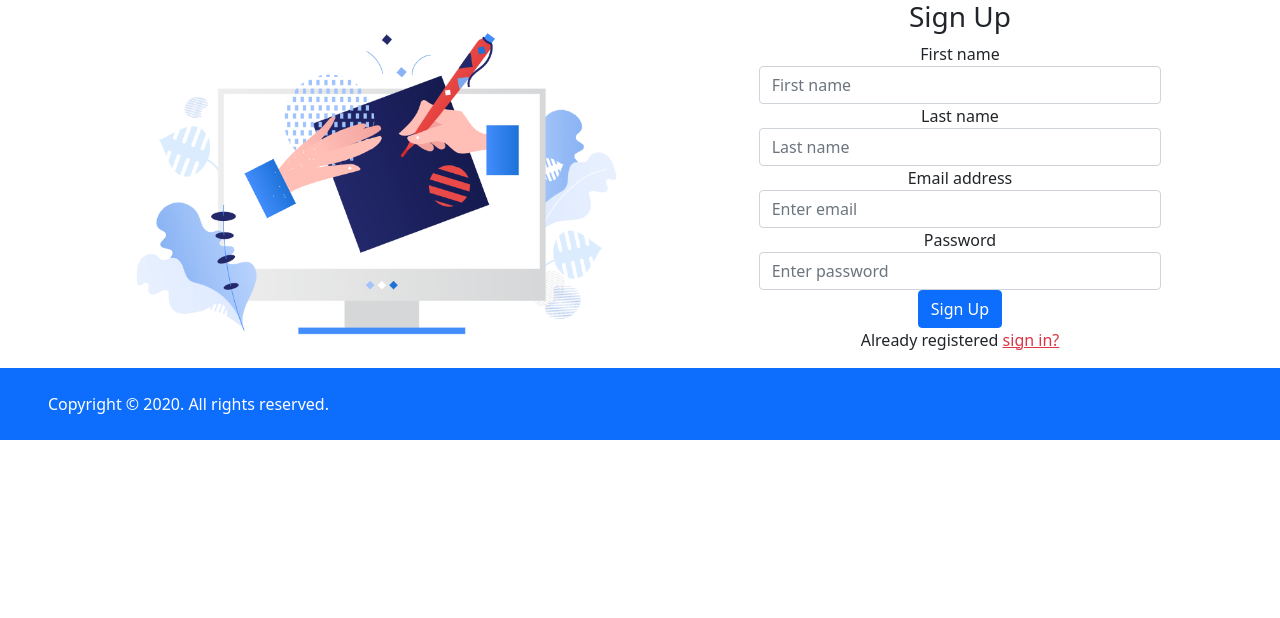
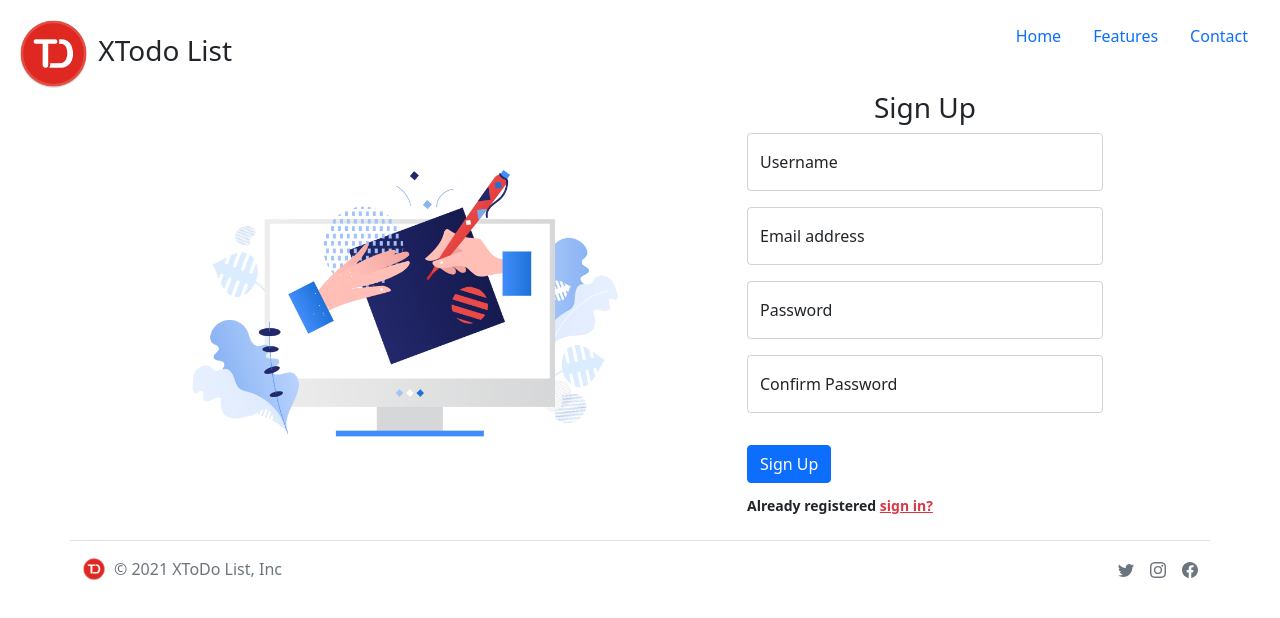
Before and after one commit to omid-nazifi/fh-campus-web-XTodoList, a React (Create React App) app in the folder client/: page /sign-up in a window 1280 px wide. Shown: the top 618 px of the page. Built offline with nearby package versions, Linux system fonts and the light colour scheme.

Commit message:
update signin and signup ui

```diff
--- a/client/package.json
+++ b/client/package.json
@@ -35,6 +35,7 @@
     "react": "^17.0.2",
     "react-bootstrap": "^2.0.0",
     "react-dom": "^17.0.2",
+    "react-icons": "^4.3.1",
     "react-router-dom": "^5.3.0",
     "react-scripts": "4.0.3",
     "sass": "^1.43.3",
--- a/client/src/App.js
+++ b/client/src/App.js
@@ -1,14 +1,23 @@
+import React, { Component } from 'react';
 import './styles/App.css';
+import Logo from './img/logo512.png';
 
 import { BrowserRouter as Router, Switch, Route } from "react-router-dom";
+import { BsFacebook, BsTwitter, BsInstagram } from "react-icons/bs"
 
 
 import SignIn from './scripts/signin';
 import SignUp from './scripts/signup';
 
-function App() {
+class App extends Component {
+  render() {
+    const header = this.header();
+    const footer = this.footer();
     return (
       <Router>
+        <div class="cover-container d-flex w-100 h-100 p-3 mx-auto flex-column">
+          {header}
+          <main>
             <div className="App">
               <div className="auth-wrapper">
                 <div className="auth-inner">
@@ -19,8 +28,48 @@ function App() {
                   </Switch>
                 </div>
               </div>
-    </div></Router>
+            </div>
+          </main>
+          {footer}
+        </div>
+      </Router>
     );
   }
 
+  header() {
+    return (
+      <header class="mb-auto">
+        <div>
+
+          <h3 class="float-md-start mb-0"><img src={Logo} alt="Logo" height="75" /> XTodo List</h3>
+          <nav class="nav nav-masthead justify-content-center float-md-end">
+            <a class="nav-link active" aria-current="page" href="#">Home</a>
+            <a class="nav-link" href="#">Features</a>
+            <a class="nav-link" href="#">Contact</a>
+          </nav>
+        </div>
+      </header>
+    )
+  }
+
+  footer() {
+    return (
+      <footer class="container d-flex flex-wrap justify-content-between align-items-center py-3 my-4 border-top">
+          <div class="col-md-4 d-flex align-items-center">
+              <a href="/" class="mb-3 me-2 mb-md-0 text-muted text-decoration-none lh-1" aria-label="logo">
+                  <img src={Logo} alt="Logo" height="24"/>
+              </a>
+              <span class="text-muted">&copy; 2021 XToDo List, Inc</span>
+          </div>
+
+          <ul class="nav col-md-4 justify-content-end list-unstyled d-flex">
+              <li class="ms-3"><a class="text-muted" href="#" aria-label="Twitter"><BsTwitter/></a></li>
+              <li class="ms-3"><a class="text-muted" href="#" aria-label="Instagram"><BsInstagram/></a></li>
+              <li class="ms-3"><a class="text-muted" href="#" aria-label="Facebbok"><BsFacebook/></a></li>
+          </ul>
+      </footer>
+  )
+  }
+}
+
 export default App;
--- a/client/src/scripts/signin.js
+++ b/client/src/scripts/signin.js
@@ -1,75 +1,54 @@
 import React, { Component } from 'react';
-import '../scripts/signup';
+import 'bootstrap/dist/css/bootstrap.min.css';
 import banner from '../img/draw2.png';
 
 import { Link } from 'react-router-dom';
+import { Button, FloatingLabel, Form } from 'react-bootstrap';
 
 class SignIn extends Component {
     render() {
         return (
-            <section class="vh-100">
-                <div class="container-fluid h-custom">
+            <section>
+                <div class="container">
                     <div class="row d-flex justify-content-center align-items-center h-100">
                         <div class="col-md-9 col-lg-6 col-xl-5">
                             <img src={banner} class="img-fluid" alt="Sign in banner" />
                         </div>
                         <div class="col-md-8 col-lg-6 col-xl-4 offset-xl-1">
-                            <form>
-
-                                {/* Email input */}
-                                <div class="form-outline mb-4">
-                                    <input type="email" id="form3Example3" class="form-control form-control-lg"
-                                        placeholder="Enter a valid email address" />
-                                    <label class="form-label" for="form3Example3">Email address</label>
-                                </div>
-
-                                {/* Password input */}
-                                <div class="form-outline mb-3">
-                                    <input type="password" id="form3Example4" class="form-control form-control-lg"
-                                        placeholder="Enter password" />
-                                    <label class="form-label" for="form3Example4">Password</label>
-                                </div>
-
+                            <Form>
+                                <h3>Sign In</h3>
+                                <FloatingLabel
+                                    controlId="floatingInput"
+                                    label="Email address"
+                                    className="mb-3"
+                                >
+                                    <Form.Control type="email" placeholder="name@example.com" />
+                                </FloatingLabel>
+                                <FloatingLabel controlId="floatingPassword" label="Password">
+                                    <Form.Control type="password" placeholder="Password" />
+                                </FloatingLabel>
                                 <div class="d-flex justify-content-between align-items-center">
                                     {/* Checkbox */}
                                     <div class="form-check mb-0">
-                                        <input class="form-check-input me-2" type="checkbox" value="" id="form2Example3" />
-                                        <label class="form-check-label" for="form2Example3">
-                                            Remember me
-                                        </label>
+                                        <Form.Check
+                                            inline
+                                            label="Remmeber me"
+                                            name="group1"
+                                            type="checkbox"
+                                            id={`inline-checkbox-1`}
+                                        />
                                     </div>
                                     <a href="#!" class="text-body">Forgot password?</a>
                                 </div>
-
                                 <div class="text-center text-lg-start mt-4 pt-2">
-                                    <button type="button" class="btn btn-primary btn-lg">Login</button>
+                                    <Button variant="primary" type="submit">
+                                        Login
+                                    </Button>
                                     <p class="small fw-bold mt-2 pt-1 mb-0">Don't have an account?
-                                    <Link to={"/sign-up"} className="link-danger">Register</Link></p>
+                                        <Link to={"/sign-up"} className="link-danger">Register</Link></p>
                                 </div>
-
-                            </form>
+                            </Form>
                         </div>
-                    </div>
-                </div>
-                <div class="d-flex flex-column flex-md-row text-center text-md-start justify-content-between py-4 px-4 px-xl-5 bg-primary">
-                    {/* Copyright */}
-                    <div class="text-white mb-3 mb-md-0">
-                        Copyright © 2020. All rights reserved.
-                    </div>
-
-                    <div>
-                        <a href="#!" class="text-white me-4">
-                            <i class="fab fa-facebook-f"></i>
-                        </a>
-                        <a href="#!" class="text-white me-4">
-                            <i class="fab fa-twitter"></i>
-                        </a>
-                        <a href="#!" class="text-white me-4">
-                            <i class="fab fa-google"></i>
-                        </a>
-                        <a href="#!" class="text-white">
-                            <i class="fab fa-linkedin-in"></i>
-                        </a>
                     </div>
                 </div>
             </section>
--- a/client/src/scripts/signup.js
+++ b/client/src/scripts/signup.js
@@ -2,67 +2,40 @@ import React, { Component } from 'react';
 import banner from '../img/draw2.png';
 
 import { Link } from 'react-router-dom';
+import { Button, FloatingLabel, Form } from 'react-bootstrap';
 
 class SignUp extends Component {
     render() {
         return (
-            <section class="vh-100">
-                <div class="container-fluid h-custom">
-                    <div class="row d-flex justify-content-center align-items-center h-100">
+            <section>
+                <div class="container">
+                    <div class="row d-flex justify-content-center align-items-center">
                         <div class="col-md-9 col-lg-6 col-xl-5">
                             <img src={banner} class="img-fluid" alt="Sign in banner" />
                         </div>
                         <div class="col-md-8 col-lg-6 col-xl-4 offset-xl-1">
-                            <form>
+                            <Form>
                                 <h3>Sign Up</h3>
-
-                                <div className="form-group">
-                                    <label>First name</label>
-                                    <input type="text" className="form-control" placeholder="First name" />
+                                <FloatingLabel controlId="floatingInput" label="Username" className="mb-3">
+                                    <Form.Control type="text" placeholder="Username" />
+                                </FloatingLabel>
+                                <FloatingLabel controlId="floatingInput" label="Email address" className="mb-3">
+                                    <Form.Control type="email" placeholder="name@example.com" />
+                                </FloatingLabel>
+                                <FloatingLabel controlId="floatingPassword" label="Password" className="mb-3">
+                                    <Form.Control type="password" placeholder="Password" />
+                                </FloatingLabel>
+                                <FloatingLabel controlId="floatingPassword2" label="Confirm Password">
+                                    <Form.Control type="password" placeholder="Confirm Password" />
+                                </FloatingLabel>
+                                <div class="text-center text-lg-start mt-4 pt-2">
+                                    <Button variant="primary" type="submit">Sign Up</Button>
+                                    <p class="small fw-bold mt-2 pt-1 mb-0">
+                                        Already registered <Link to={"/sign-in"} className="link-danger">sign in?</Link>
+                                    </p>
                                 </div>
-
-                                <div className="form-group">
-                                    <label>Last name</label>
-                                    <input type="text" className="form-control" placeholder="Last name" />
-                                </div>
-
-                                <div className="form-group">
-                                    <label>Email address</label>
-                                    <input type="email" className="form-control" placeholder="Enter email" />
-                                </div>
-
-                                <div className="form-group">
-                                    <label>Password</label>
-                                    <input type="password" className="form-control" placeholder="Enter password" />
-                                </div>
-
-                                <button type="submit" className="btn btn-primary btn-block">Sign Up</button>
-                                <p className="forgot-password text-right">
-                                    Already registered <Link to={"/sign-in"} className="link-danger">sign in?</Link>
-                                </p>
-                            </form>
+                            </Form>
                         </div>
-                    </div>
-                </div>
-                <div class="d-flex flex-column flex-md-row text-center text-md-start justify-content-between py-4 px-4 px-xl-5 bg-primary">
-                    {/* Copyright */}
-                    <div class="text-white mb-3 mb-md-0">
-                        Copyright © 2020. All rights reserved.
-                    </div>
-
-                    <div>
-                        <a href="#!" class="text-white me-4">
-                            <i class="fab fa-facebook-f"></i>
-                        </a>
-                        <a href="#!" class="text-white me-4">
-                            <i class="fab fa-twitter"></i>
-                        </a>
-                        <a href="#!" class="text-white me-4">
-                            <i class="fab fa-google"></i>
-                        </a>
-                        <a href="#!" class="text-white">
-                            <i class="fab fa-linkedin-in"></i>
-                        </a>
                     </div>
                 </div>
             </section>
--- a/client/src/styles/App.css
+++ b/client/src/styles/App.css
@@ -1,38 +1,3 @@
 .App {
   text-align: center;
 }
-
-.App-logo {
-  height: 40vmin;
-  pointer-events: none;
-}
-
-@media (prefers-reduced-motion: no-preference) {
-  .App-logo {
-    animation: App-logo-spin infinite 20s linear;
-  }
-}
-
-.App-header {
-  background-color: #282c34;
-  min-height: 100vh;
-  display: flex;
-  flex-direction: column;
-  align-items: center;
-  justify-content: center;
-  font-size: calc(10px + 2vmin);
-  color: white;
-}
-
-.App-link {
-  color: #61dafb;
-}
-
-@keyframes App-logo-spin {
-  from {
-    transform: rotate(0deg);
-  }
-  to {
-    transform: rotate(360deg);
-  }
-}
--- a/client/src/styles/signin.css
+++ /dev/null
@@ -1,15 +0,0 @@
-.divider:after,
-.divider:before {
-  content: "";
-  flex: 1;
-  height: 1px;
-  background: #eee;
-}
-.h-custom {
-  height: calc(100% - 73px);
-}
-@media (max-width: 450px) {
-  .h-custom {
-    height: 100%;
-  }
-}
```
Also changed, not shown: client/src/img/logo128.png (renamed from client/public/logo128.png), client/src/img/logo512.png (renamed from client/public/logo512.png). Lines whose indentation alone changed are shown as unchanged.
